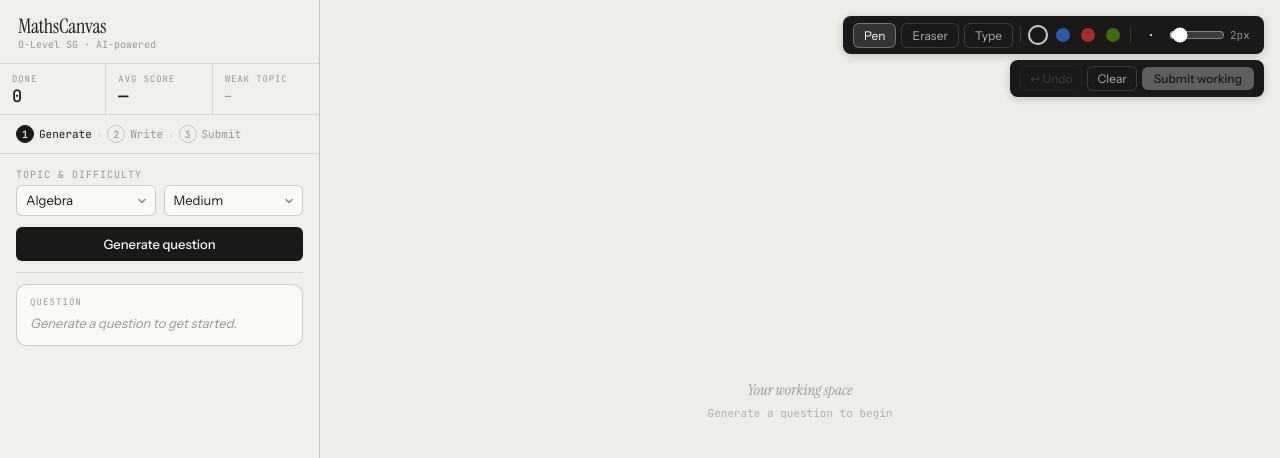
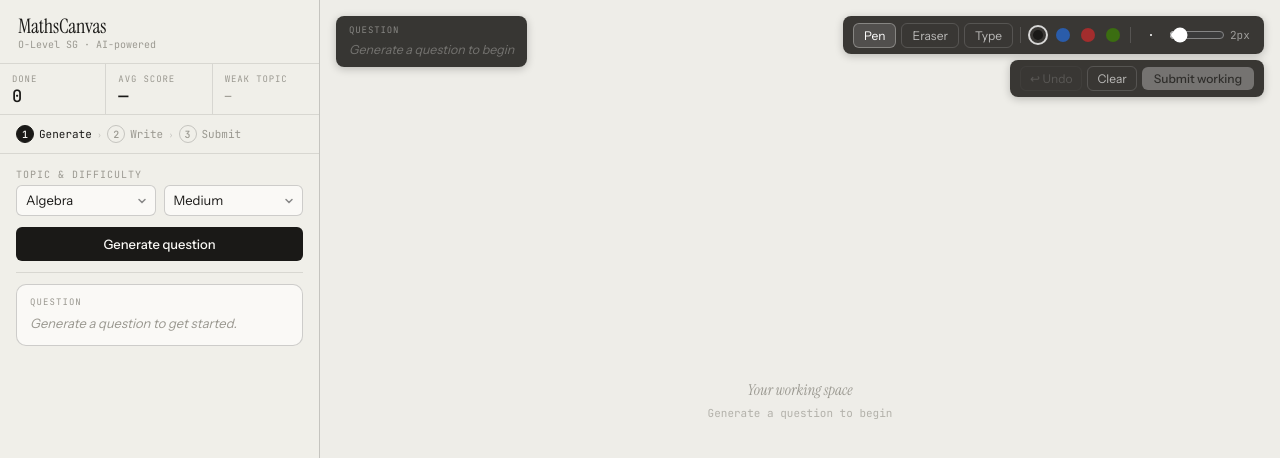
Before and after one commit to Dcsbdaio/mathscanvas, a website: page public/index.html in a window 1280 px wide. Shown: the top 458 px of the page. Drawn offline with Linux system fonts and the light colour scheme.

Commit message:
Add files via upload

```diff
--- a/public/index.html
+++ b/public/index.html
@@ -232,17 +232,44 @@
 
     /* floating toolbar — sits over the canvas-area */
     .topbar {
-      position: absolute; top: 16px; right: 16px;
-      display: flex; flex-direction: column; align-items: flex-end; gap: 6px;
+      position: absolute; top: 16px; left: 16px; right: 16px;
+      display: flex; align-items: flex-start; justify-content: space-between; gap: 10px;
       z-index: 20; pointer-events: none;
     }
     .topbar > * { pointer-events: all; }
 
+    /* question pill — left side */
+    .topbar-question {
+      background: rgba(30,29,26,0.88);
+      border-radius: 8px;
+      padding: 8px 13px;
+      max-width: 340px;
+      box-shadow: 0 2px 8px rgba(0,0,0,0.22);
+      backdrop-filter: blur(4px);
+      flex-shrink: 1;
+    }
+    .topbar-q-label {
+      font-size: 9px; text-transform: uppercase; letter-spacing: 0.1em;
+      color: rgba(255,255,255,0.4); font-family: var(--mono); margin-bottom: 4px;
+    }
+    .topbar-q-text {
+      font-size: 12.5px; line-height: 1.55; color: rgba(255,255,255,0.9);
+      font-family: var(--sans);
+    }
+    .topbar-q-empty { color: rgba(255,255,255,0.3); font-style: italic; }
+
+    /* tools — right side */
+    .topbar-tools {
+      display: flex; flex-direction: column; align-items: flex-end; gap: 6px; flex-shrink: 0;
+    }
+
     .toolbar-row {
       display: flex; align-items: center; gap: 5px;
-      background: var(--ink); border-radius: 8px;
+      background: rgba(42,40,36,0.92);
+      border-radius: 8px;
       padding: 6px 10px;
-      box-shadow: 0 2px 8px rgba(0,0,0,0.18);
+      box-shadow: 0 2px 8px rgba(0,0,0,0.22);
+      backdrop-filter: blur(4px);
     }
 
     .tool-btn {
@@ -480,6 +507,11 @@
     <div class="canvas-area" id="canvasArea">
       <!-- floating toolbar -->
       <div class="topbar" id="topbar">
+        <div class="topbar-question" id="topbarQuestion">
+          <div class="topbar-q-label">Question</div>
+          <div class="topbar-q-text topbar-q-empty" id="topbarQText">Generate a question to begin</div>
+        </div>
+        <div class="topbar-tools">
           <div class="toolbar-row">
             <button class="tool-btn active" id="toolPen" onclick="setTool('pen')">Pen</button>
             <button class="tool-btn" id="toolEraser" onclick="setTool('eraser')">Eraser</button>
@@ -514,6 +546,7 @@
             <button class="btn-undo" id="btnUndo" onclick="undo()" disabled title="Undo (Ctrl+Z)">↩ Undo</button>
             <button class="btn-clear" onclick="clearCanvas()">Clear</button>
             <button class="btn-submit" id="btnSubmit" onclick="submitAnswer()" disabled>Submit working</button>
+          </div>
         </div>
       </div>
       <canvas id="mainCanvas"></canvas>
@@ -762,6 +795,9 @@
     document.getElementById('questionText').textContent = 'Generating…';
     document.getElementById('questionText').className = 'q-body q-placeholder';
     document.getElementById('diffPill').textContent = '';
+    const tq = document.getElementById('topbarQText');
+    tq.textContent = 'Generating…';
+    tq.classList.add('topbar-q-empty');
     document.getElementById('feedbackBlock').classList.remove('visible');
     clearCanvas();
 
@@ -786,6 +822,11 @@
       document.getElementById('questionText').textContent = data.question;
       document.getElementById('questionText').className = 'q-body';
       document.getElementById('canvasHint').querySelector('.canvas-hint-sub').textContent = 'Write your working on the right';
+
+      // update topbar question pill
+      const tq = document.getElementById('topbarQText');
+      tq.textContent = data.question;
+      tq.classList.remove('topbar-q-empty');
 
       const pill = document.getElementById('diffPill');
       pill.textContent = diff + ' · ' + (data.marks || 2) + 'm';
```
Lines whose indentation alone changed are shown as unchanged.
